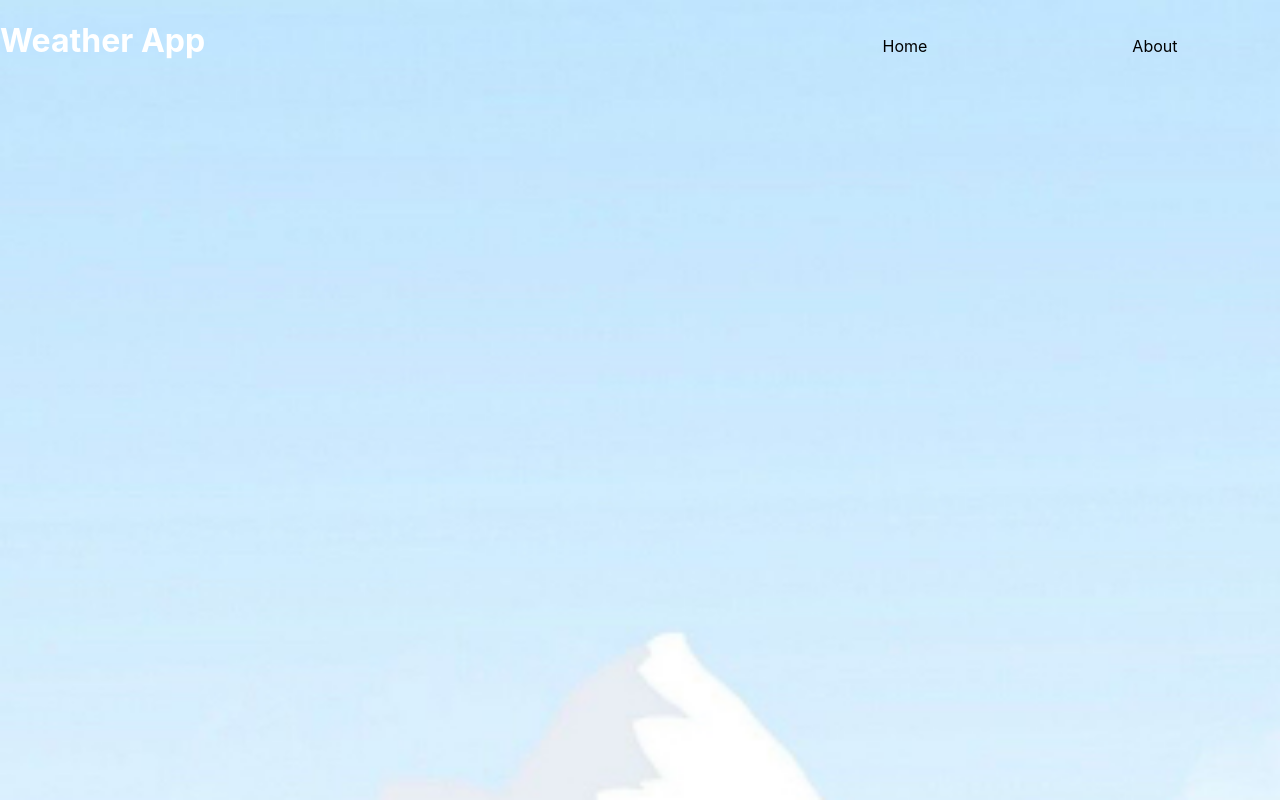
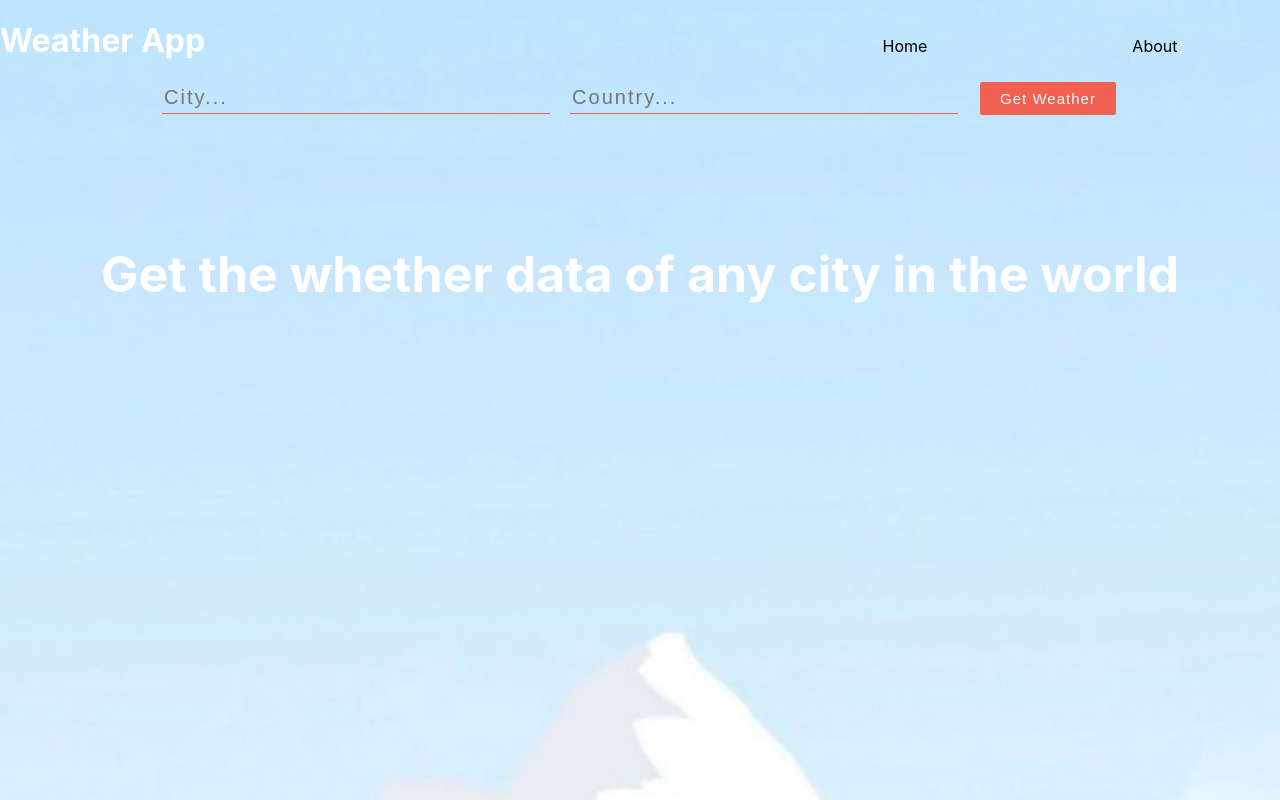
Before and after one commit to swarnim1998/weather-app, a React (Create React App) app: page / in a window 1280 px wide. Built offline with nearby package versions, Linux system fonts and the light colour scheme.

Commit message:
modify home.js component and put search and weather component inside this

```diff
--- a/src/components/Home.js
+++ b/src/components/Home.js
@@ -3,7 +3,18 @@ import Search from "./SearchBar";
 import Weather from "./Weather";
 
 function Home(props) {
-  return <div></div>;
+  return (
+    <div>
+      <Search getWeather={props.getWeather} className="search" />
+      {props.check ? (
+        <Weather temp={props.temp} weather={props.weather} city={props.City} />
+      ) : (
+        <div className="intro">
+          Get the whether data of any city in the world
+        </div>
+      )}
+    </div>
+  );
 }
 
 export default Home;
```
